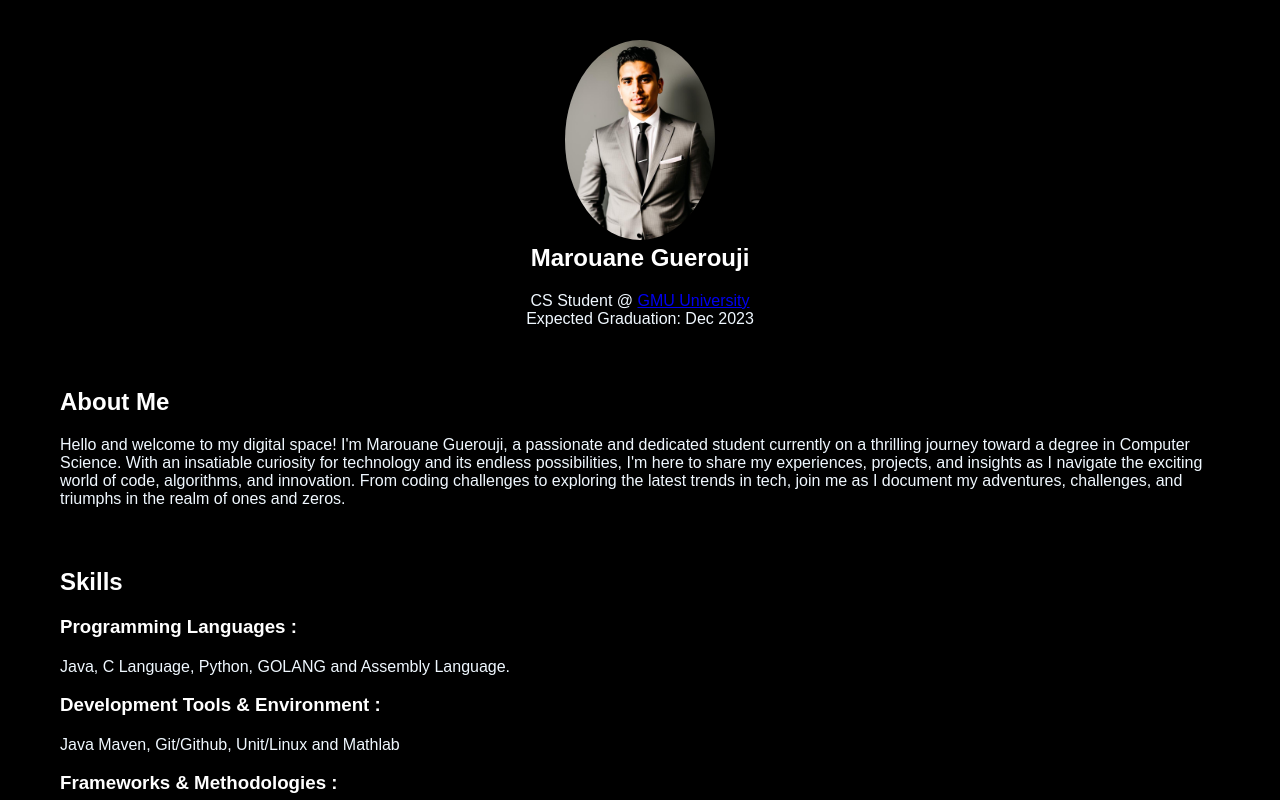
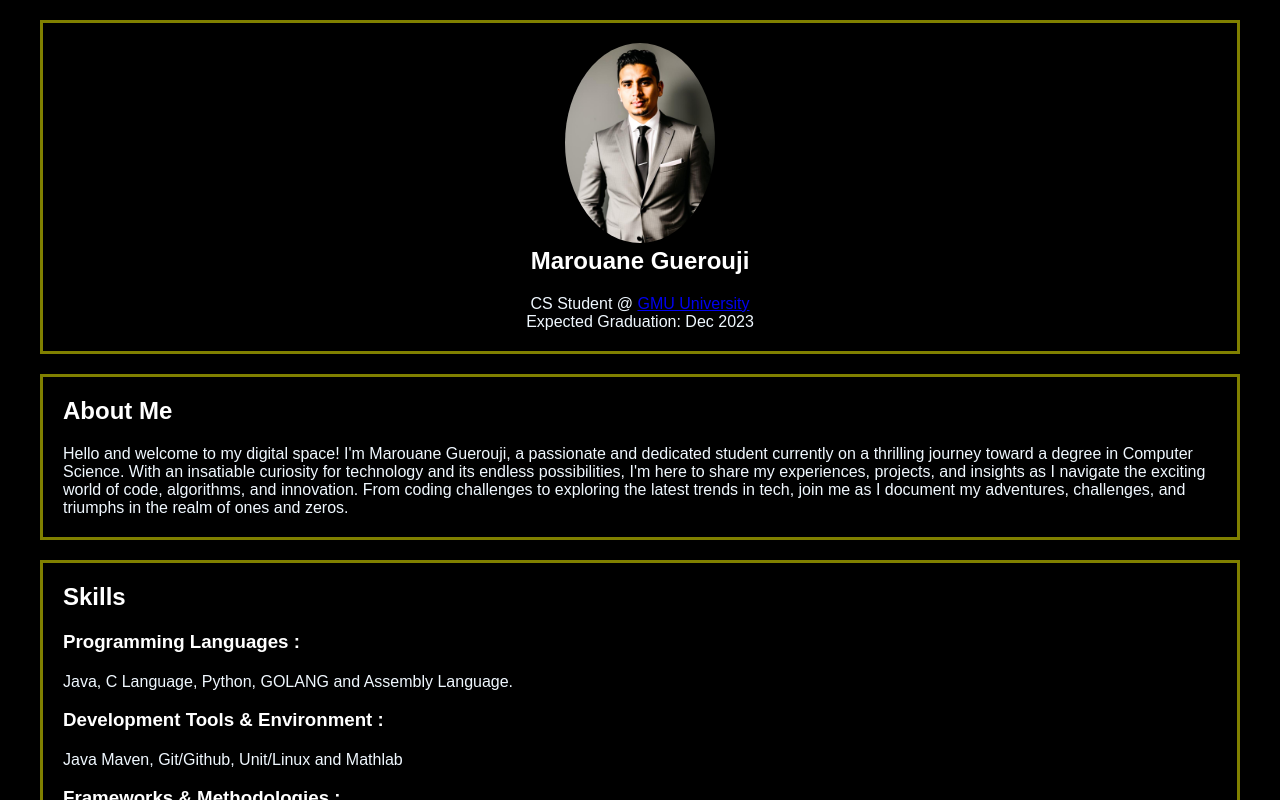
Before and after one commit to codenson/me, a plain HTML site: page index.html in a window 1280 px wide. Shown: the top 800 px of the page. Drawn offline with Linux system fonts and the light colour scheme.

Commit message:
Add files via upload

```diff
--- a/ProfileStyle.css
+++ b/ProfileStyle.css
@@ -32,6 +32,7 @@ h1, h2, h3 {
   padding: 20px;
   text-align: center;
   box-shadow: 0 0 10px rgba(0,0,0,0.1);
+  border: 3px solid olive;
 
 }
 
@@ -49,6 +50,7 @@ h1, h2, h3 {
   background-color: black;
   padding: 20px;
   box-shadow: 0 0 10px rgba(0,0,0,0.1);
+  border: 3px solid olive;
 }
 .paragraph{
   color: aliceblue;
```
